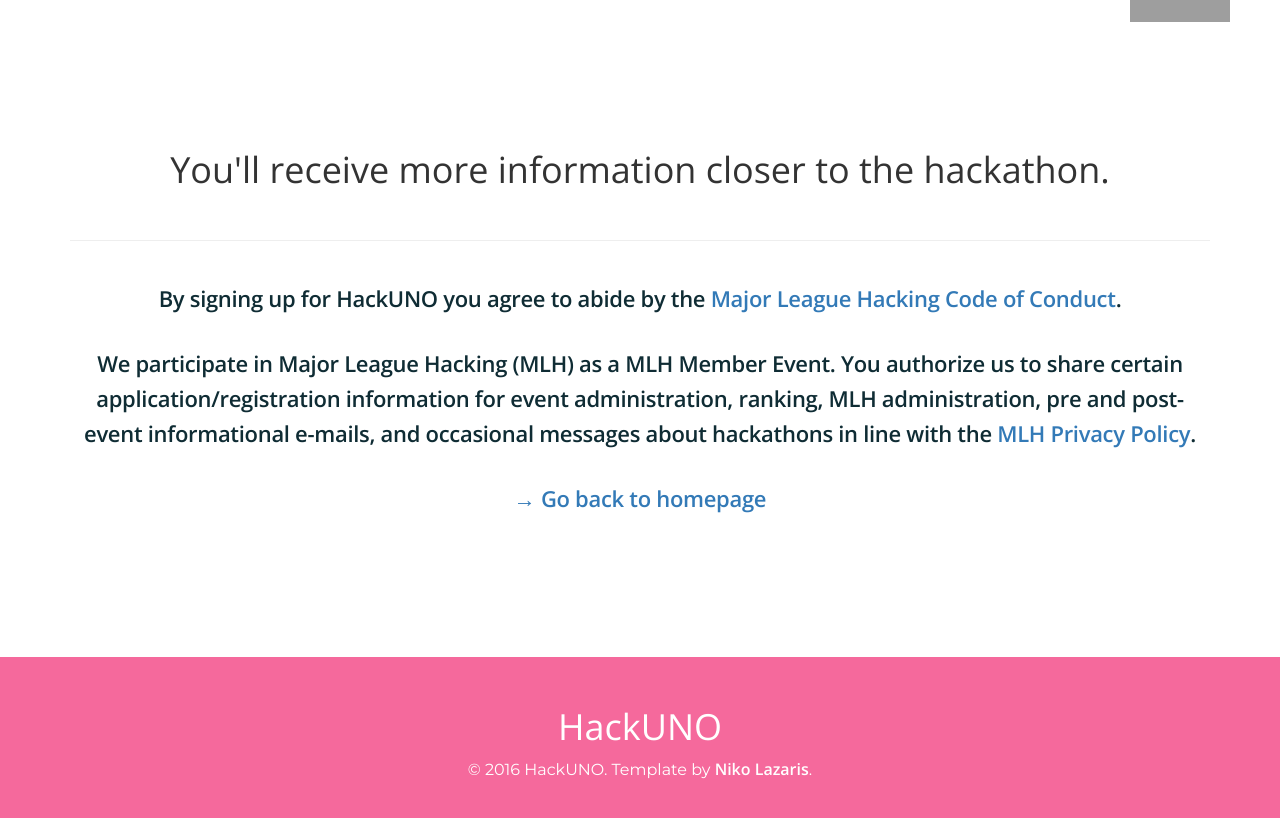
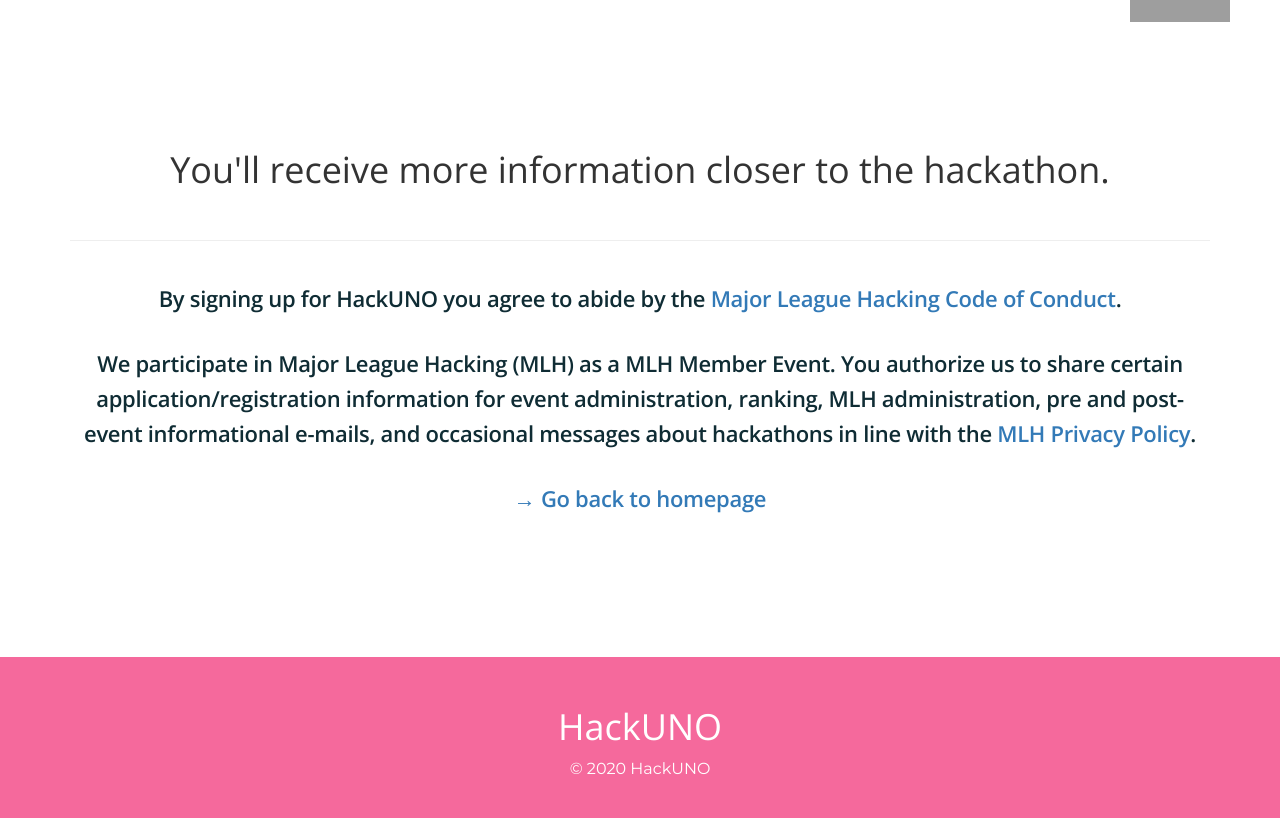
Before and after one commit to MLH/mlh-hackathon-boilerplate, a Jekyll site: the page built from success.html, in a window 1280 px wide. Shown: the top 818 px of the page. Built offline with Jekyll 4.4.1, drawn with Linux system fonts in a browser that asks for light colours; nearby versions of some CDN libraries; grey boxes are pictures that could not be loaded.

Commit message:
Update footer

```diff
--- a/_layouts/default.html
+++ b/_layouts/default.html
@@ -10,7 +10,7 @@
     <section class="footer">
       <div class="container text-center">
         <h1>{{ site.event.name }}</h1>
-        <h3>&copy; 2016 {{ site.event.name }}. Template by <a href="https://github.com/nlaz">Niko Lazaris</a>.</h3>
+        <h3>&copy; 2020 {{ site.event.name }}</h3>
       </div>
     </section>
 
```
